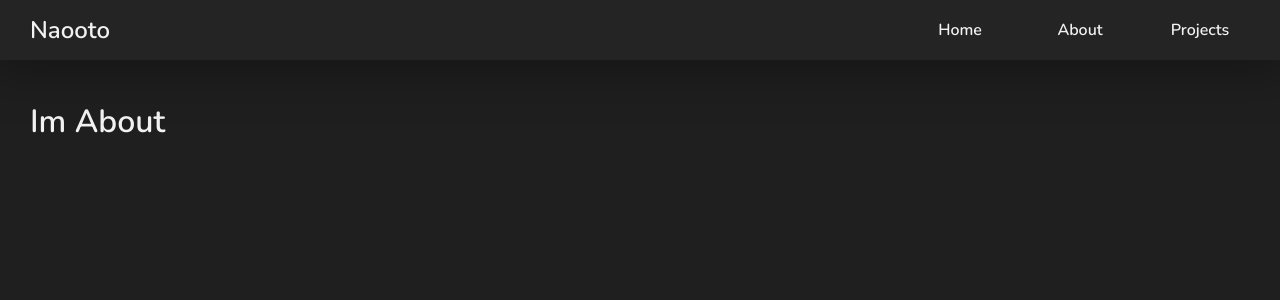
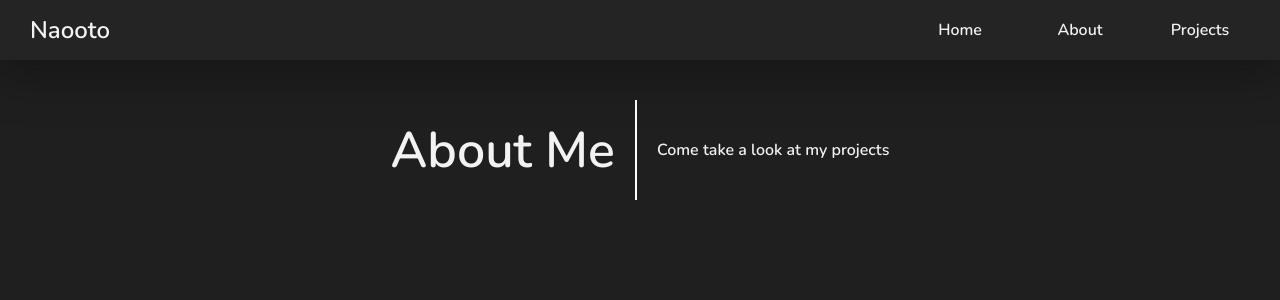
Before and after one commit to Vinicius-Santos-S/Portfolio-Data-Analytics, a React (Vite) app: page /about in a window 1280 px wide. Shown: the top 300 px of the page. Built offline with nearby package versions, Linux system fonts and the light colour scheme; no server answers.

Commit message:
Criando filtro de projetos

```diff
--- a/src/Components/About.jsx
+++ b/src/Components/About.jsx
@@ -1,9 +1,16 @@
+import { motion } from "motion/react"
+import "../Style/About.scss"
+
 function About() {
 
     return (
-        <>
-            <h1>Im About</h1>
-        </>
+        <div className="about-container" id="about">
+            <div className="about-header">
+                <h1>About Me</h1>
+                <div/>
+                <p>Come take a look at my projects</p>
+            </div>
+        </div>
     )
 }
 
--- a/src/Components/Projects.jsx
+++ b/src/Components/Projects.jsx
@@ -1,10 +1,14 @@
 import { useQuery } from "@tanstack/react-query"
 import { motion } from "motion/react"
+import { useState } from "react"
 import getData from "../../firebase"
 import ProjectCard from "./Especific Components/ProjectCard"
 import "../Style/Projects.scss"
+import { li } from "motion/react-client"
 
 function Projects() {
+    const [selectedTech, setSelectedTech] = useState(null)
+
     const {isPending, isError, data } = useQuery({
         queryKey: ["ProjectsData"],
         queryFn: () => getData("projects")
@@ -18,6 +22,30 @@ function Projects() {
         return <span>Error: {isError.message}</span>
     }
 
+    const onClick = (event) => {
+        if (event.target.getAttribute("item") === selectedTech) {
+            console.log("same")
+            setSelectedTech(null)
+        }
+        else {
+            console.log("notsame")
+            const item = event.target.getAttribute("item")
+            setSelectedTech(item)
+        }
+    }
+
+    const uniqueTechnologies = [
+        ...new Set(
+            data.flatMap(project =>
+                project.technologies?.map(
+                    tech => tech.techName.trim()
+                ) || []
+            )
+        )
+    ]
+
+    const filteredProjects = selectedTech ? data.filter(project => project.technologies.some(tech => tech.techName === selectedTech)) : data
+
     return (
         <div className="projects-container" id="projects">
             <div className="projects-header">
@@ -25,8 +53,25 @@ function Projects() {
                 <div/>
                 <p>Come take a look at my projects</p>
             </div>
+            <ul>
+                {
+                    uniqueTechnologies.map(techName => (
+                        <motion.li
+                            animate={{
+                                backgroundColor: selectedTech === techName ? "#007bff" : "#f8f9fa",
+                            }}
+                            whileHover={{ backgroundColor: "#007bff" }}
+                            onClick={onClick}
+                            item={techName}
+                            key={techName}
+                        >
+                            {techName}
+                        </motion.li>
+                    ))
+                }
+            </ul>
             <motion.div className="project-grid">
-                {data.map(projectData => (
+                {filteredProjects.map(projectData => (
                     <ProjectCard key={projectData.id} dataTunnel={projectData}/>
                 ))}
             </motion.div>
--- /dev/null
+++ b/src/Style/About.scss
@@ -0,0 +1,24 @@
+@use '../style';
+
+.about-container {
+    display: flex;
+    flex-direction: column;
+    gap: 50px;
+}
+
+.about-container .about-header {
+    display: flex;
+    align-items: center;
+    justify-content: center;
+    gap: 20px;
+}
+
+.about-container .about-header h1 {
+    font-size: 50px;
+}
+
+.about-container .about-header div {
+    border: 1px solid white;
+    height: 100px;
+    width: 1px;
+}
--- a/src/Style/Projects.scss
+++ b/src/Style/Projects.scss
@@ -1,9 +1,4 @@
-@import url("https://fonts.googleapis.com/css2?family=Nunito:ital,wght@0,200..1000;1,200..1000&display=swap");
-
-$primary-color: #242424;
-$secondary-color: #f2f2f2;
-$accent-color: #1f1f1f;
-
+@use '../style';
 
 .projects-container {
     display: flex;
```
